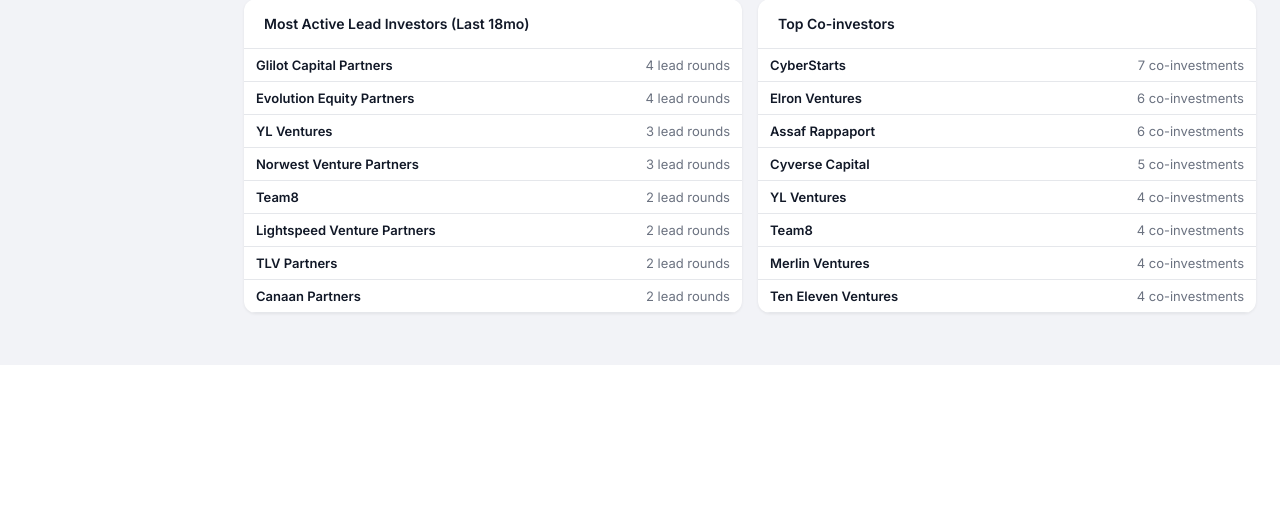
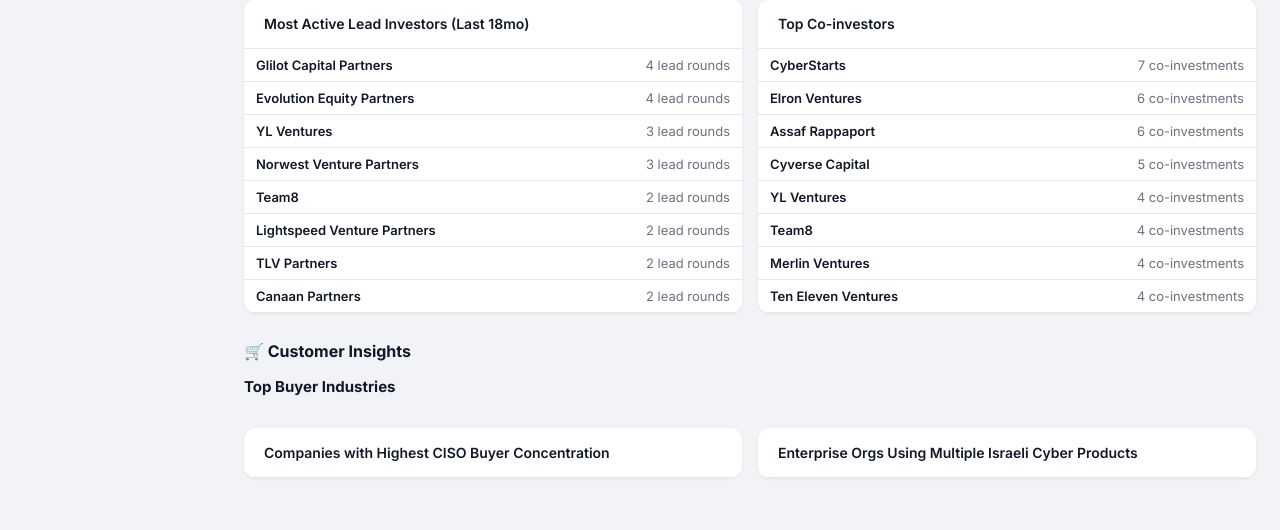
Before and after one commit to sophieb-web/lama-dashboard, a Flask app: page /intelligence in a window 1280 px wide. Shown: the part 1974-2504 px from the top of the page. Before the commit the page ends 2339 px from the top, so only its background shows below. Run offline with Flask 3, Linux system fonts and the light colour scheme.

Commit message:
feat: add customer intelligence — 952 testimonials across 162 companies
- Add Lama_Customer_Profiles.xlsx and Lama_Company_Customer_Profiles.xlsx to data/
- New customer_loader.py: loads company profiles, overlap, and industry analysis
- data_loader.py: merges thesis_alignment_score, top_industries, top_buyer_roles,
  ciso_count, thesis_quote, key_customer_orgs into every company object
- Company panel: new Customer Intelligence section with testimonial count, CISO
  count, thesis alignment dot-score, industry/role chips, key orgs, and best quote
- Map + Companies: new Thesis Aligned filter (shows 80 companies with score > 0)
- Intelligence page: new Customer Insights section — top buyer industries grid,
  CISO concentration table, enterprise overlap table

Co-Authored-By: Claude Sonnet 4.6 <noreply@anthropic.com>

```diff
--- a/lama_dashboard/app.py
+++ b/lama_dashboard/app.py
@@ -4,10 +4,12 @@ from flask import Flask, render_template, jsonify, request
 
 from data_loader import load_data, get_companies, get_stats, get_investors, get_taxonomy, get_raw_df, SECTOR_COLORS, LAMA_PORTFOLIO
 from context_loader import load_context, get_combined_context
+from customer_loader import load_customer_profiles, get_overlap_data, get_industry_data
 
 app = Flask(__name__)
 
 # Load everything at startup
+load_customer_profiles()
 load_data()
 load_context()
 
@@ -145,7 +147,20 @@ def investors_page():
 @app.route("/intelligence")
 def intelligence_page():
     stats = get_stats()
-    return render_template("intelligence.html", stats=stats)
+    companies = get_companies()
+
+    # CISO buyer concentration — top 10 companies by CISO count
+    ciso_cos = sorted(
+        [{"name": c["name"], "ciso_count": c["ciso_count"], "sector": c["sector"],
+          "total_testimonials": c["total_testimonials"]}
+         for c in companies if c.get("ciso_count", 0) > 0],
+        key=lambda x: -x["ciso_count"]
+    )[:10]
+
+    return render_template("intelligence.html", stats=stats,
+                           overlap=get_overlap_data()[:20],
+                           industries=get_industry_data(),
+                           ciso_cos=ciso_cos)
 
 
 @app.route("/deals")
--- a/lama_dashboard/static/js/app.js
+++ b/lama_dashboard/static/js/app.js
@@ -154,13 +154,86 @@ function renderCompanyPanel(c) {
     html += `</div></div>`;
   }
 
-  // Customers
-  const customers = clean(c.customers, '');
-  if (customers) {
+  // Customer Intelligence (from testimonials data)
+  const hasTestimonials = c.total_testimonials && c.total_testimonials > 0;
+  if (hasTestimonials) {
+    const score = c.thesis_alignment_score || 0;
+    const scoreColor = score >= 7 ? '#10B981' : score >= 4 ? '#F59E0B' : '#6B7280';
+    const scoreDots = Array.from({length: 10}, (_, i) =>
+      `<span style="display:inline-block;width:10px;height:10px;border-radius:50%;margin:1px;background:${i < score ? scoreColor : '#E5E7EB'}"></span>`
+    ).join('');
+
+    const industries = (c.top_industries || []).slice(0, 4);
+    const roles = (c.top_buyer_roles || []).slice(0, 4);
+    const quote = clean(c.thesis_quote, '');
+    const orgs = clean(c.key_customer_orgs, '');
+    const legacy = clean(c.customers, '');
+
     html += `<div class="panel-section">
-      <div class="panel-section-title">Customers</div>
-      <div style="font-size:13px;color:var(--text-muted)">${escHtml(customers)}</div>
-    </div>`;
+      <div class="panel-section-title">Customer Intelligence</div>
+      <div style="display:flex;gap:12px;margin-bottom:10px;flex-wrap:wrap">
+        <div style="background:var(--bg-light);border-radius:8px;padding:8px 12px;text-align:center;min-width:70px">
+          <div style="font-size:20px;font-weight:700;color:var(--text)">${c.total_testimonials}</div>
+          <div style="font-size:11px;color:var(--text-muted)">Testimonials</div>
+        </div>
+        <div style="background:var(--bg-light);border-radius:8px;padding:8px 12px;text-align:center;min-width:70px">
+          <div style="font-size:20px;font-weight:700;color:#0EA5E9">${c.ciso_count || 0}</div>
+          <div style="font-size:11px;color:var(--text-muted)">CISO Quotes</div>
+        </div>
+        <div style="background:var(--bg-light);border-radius:8px;padding:8px 14px">
+          <div style="font-size:11px;color:var(--text-muted);margin-bottom:4px">Thesis Alignment</div>
+          <div>${scoreDots}</div>
+          <div style="font-size:11px;color:${scoreColor};font-weight:600">${score}/10</div>
+        </div>
+      </div>`;
+
+    if (industries.length) {
+      html += `<div style="margin-bottom:8px">
+        <div style="font-size:11px;color:var(--text-muted);text-transform:uppercase;letter-spacing:.5px;margin-bottom:4px">Top Customer Industries</div>
+        <div style="display:flex;flex-wrap:wrap;gap:4px">
+          ${industries.map(i => `<span style="background:#EDE9FE;color:#6D28D9;border-radius:4px;padding:2px 7px;font-size:12px">${escHtml(i)}</span>`).join('')}
+        </div>
+      </div>`;
+    }
+
+    if (roles.length) {
+      html += `<div style="margin-bottom:8px">
+        <div style="font-size:11px;color:var(--text-muted);text-transform:uppercase;letter-spacing:.5px;margin-bottom:4px">Top Buyer Roles</div>
+        <div style="display:flex;flex-wrap:wrap;gap:4px">
+          ${roles.map(r => `<span style="background:#E0F2FE;color:#0369A1;border-radius:4px;padding:2px 7px;font-size:12px">${escHtml(r)}</span>`).join('')}
+        </div>
+      </div>`;
+    }
+
+    if (orgs) {
+      html += `<div style="margin-bottom:8px">
+        <div style="font-size:11px;color:var(--text-muted);text-transform:uppercase;letter-spacing:.5px;margin-bottom:4px">Key Customer Orgs</div>
+        <div style="font-size:12px;color:var(--text)">${escHtml(orgs)}</div>
+      </div>`;
+    } else if (legacy) {
+      html += `<div style="margin-bottom:8px">
+        <div style="font-size:11px;color:var(--text-muted);text-transform:uppercase;letter-spacing:.5px;margin-bottom:4px">Known Customers</div>
+        <div style="font-size:12px;color:var(--text)">${escHtml(legacy)}</div>
+      </div>`;
+    }
+
+    if (quote) {
+      html += `<div style="border-left:3px solid ${scoreColor};padding:8px 10px;background:var(--bg-light);border-radius:0 6px 6px 0;margin-top:6px">
+        <div style="font-size:11px;color:var(--text-muted);margin-bottom:4px">Best thesis-aligned quote</div>
+        <div style="font-size:12px;color:var(--text);font-style:italic">"${escHtml(quote.slice(0, 240))}${quote.length > 240 ? '…' : ''}"</div>
+      </div>`;
+    }
+
+    html += `</div>`;
+  } else {
+    // Fall back to plain customers field if no testimonial data
+    const customers = clean(c.customers, '');
+    if (customers) {
+      html += `<div class="panel-section">
+        <div class="panel-section-title">Customers</div>
+        <div style="font-size:13px;color:var(--text-muted)">${escHtml(customers)}</div>
+      </div>`;
+    }
   }
 
   // Angels
--- a/lama_dashboard/static/js/bubble_map.js
+++ b/lama_dashboard/static/js/bubble_map.js
@@ -201,13 +201,15 @@ function applyMapFilters() {
   const year = parseInt(document.getElementById('filter-year').value) || 0;
   const military = document.getElementById('filter-military').value;
   const portfolioOnly = document.getElementById('filter-portfolio').checked;
+  const thesisAligned = document.getElementById('filter-thesis-aligned').checked;
   const search = document.getElementById('global-search').value.toLowerCase();
 
-  currentFilters = { sector, stage, year, military, portfolio: portfolioOnly, search };
+  currentFilters = { sector, stage, year, military, portfolio: portfolioOnly, thesisAligned, search };
 
   let filtered = allCompanies.filter(c => {
     if (c.is_portfolio) return true;  // Never hide portfolio
     if (portfolioOnly) return false;
+    if (thesisAligned && !(c.thesis_alignment_score > 0)) return false;
     if (sector && c.sector !== sector) return false;
     if (!sectorToggle[c.sector]) return false;
     if (stage && c.stage !== stage) return false;
@@ -235,6 +237,7 @@ function resetMapFilters() {
   document.getElementById('filter-year').value = '';
   document.getElementById('filter-military').value = '';
   document.getElementById('filter-portfolio').checked = false;
+  document.getElementById('filter-thesis-aligned').checked = false;
   document.getElementById('global-search').value = '';
   Object.keys(sectorToggle).forEach(s => sectorToggle[s] = true);
   document.querySelectorAll('.legend-item').forEach(el => el.style.opacity = '1');
--- a/lama_dashboard/static/js/charts.js
+++ b/lama_dashboard/static/js/charts.js
@@ -254,12 +254,62 @@ function escHtml(s) {
   return String(s||'').replace(/&/g,'&amp;').replace(/</g,'&lt;').replace(/>/g,'&gt;');
 }
 
+// ── Customer Insights ────────────────────────────────────────────────────────
+
+function renderCustomerInsights() {
+  // Industry cards
+  const container = document.getElementById('industry-cards');
+  if (container && typeof CUSTOMER_INDUSTRIES !== 'undefined') {
+    const top = CUSTOMER_INDUSTRIES.slice(0, 12);
+    const maxCos = Math.max(...top.map(i => i.companies_serving), 1);
+    container.innerHTML = top.map(ind => {
+      const pct = Math.round(ind.companies_serving / maxCos * 100);
+      return `<div style="background:var(--bg-light);border-radius:8px;padding:12px 14px">
+        <div style="font-weight:600;font-size:13px;margin-bottom:6px">${escHtml(ind.industry)}</div>
+        <div style="background:#E5E7EB;border-radius:4px;height:6px;margin-bottom:6px">
+          <div style="background:#6366F1;border-radius:4px;height:6px;width:${pct}%"></div>
+        </div>
+        <div style="display:flex;justify-content:space-between;font-size:12px;color:var(--text-muted)">
+          <span>${ind.companies_serving} companies</span>
+          <span>${ind.testimonials} testimonials</span>
+        </div>
+        <div style="font-size:11px;color:var(--text-muted);margin-top:4px;white-space:nowrap;overflow:hidden;text-overflow:ellipsis" title="${escHtml(ind.key_roles)}">${escHtml(ind.key_roles.split(',')[0] || '')}</div>
+      </div>`;
+    }).join('');
+  }
+
+  // CISO concentration table
+  const cisoEl = document.getElementById('ciso-cos-table');
+  if (cisoEl && typeof CISO_COS !== 'undefined') {
+    cisoEl.innerHTML = `<tbody>${CISO_COS.map(c =>
+      `<tr>
+        <td style="cursor:pointer;color:var(--purple)" onclick="openCompanyPanel && openCompanyPanel('${escHtml(c.name)}')">${escHtml(c.name)}</td>
+        <td>${c.ciso_count} CISO${c.ciso_count !== 1 ? 's' : ''}</td>
+        <td style="color:var(--text-muted)">${c.total_testimonials} total</td>
+      </tr>`
+    ).join('')}</tbody>`;
+  }
+
+  // Overlap table
+  const overlapEl = document.getElementById('overlap-table');
+  if (overlapEl && typeof CUSTOMER_OVERLAP !== 'undefined') {
+    overlapEl.innerHTML = `<tbody>${CUSTOMER_OVERLAP.slice(0, 10).map(o =>
+      `<tr>
+        <td><strong>${escHtml(o.organization)}</strong><br><span style="font-size:11px;color:var(--text-muted)">${escHtml(o.industry)}</span></td>
+        <td style="white-space:nowrap">${o.count} products</td>
+        <td style="font-size:11px;color:var(--text-muted);max-width:160px">${escHtml(o.companies)}</td>
+      </tr>`
+    ).join('')}</tbody>`;
+  }
+}
+
 // ── Init ─────────────────────────────────────────────────────────────────────
 
 window.addEventListener('load', () => {
   buildFundingCharts();
   buildSectorCharts();
   buildInvestorActivity();
+  renderCustomerInsights();
 
   fetch('/api/companies')
     .then(r => r.json())
--- a/lama_dashboard/static/js/companies_table.js
+++ b/lama_dashboard/static/js/companies_table.js
@@ -29,10 +29,12 @@ function applyTableFilters() {
   const year = parseInt(document.getElementById('filter-year').value) || 0;
   const military = document.getElementById('filter-military').value;
   const portfolioOnly = document.getElementById('filter-portfolio').checked;
+  const thesisAligned = document.getElementById('filter-thesis-aligned').checked;
   const search = (document.getElementById('global-search').value || '').toLowerCase();
 
   filteredCompanies = allCompanies.filter(c => {
     if (portfolioOnly && !c.is_portfolio) return false;
+    if (thesisAligned && !(c.thesis_alignment_score > 0)) return false;
     if (sector && c.sector !== sector) return false;
     if (stage && c.stage !== stage) return false;
     if (year && c.founding_year && c.founding_year < year) return false;
@@ -165,6 +167,7 @@ function resetTableFilters() {
   document.getElementById('filter-year').value = '';
   document.getElementById('filter-military').value = '';
   document.getElementById('filter-portfolio').checked = false;
+  document.getElementById('filter-thesis-aligned').checked = false;
   document.getElementById('global-search').value = '';
   applyTableFilters();
 }
--- a/lama_dashboard/templates/intelligence.html
+++ b/lama_dashboard/templates/intelligence.html
@@ -118,6 +118,33 @@
   </div>
 </div>
 
+<!-- F: Customer Insights -->
+<div class="intel-section">
+  <h2>🛒 Customer Insights</h2>
+
+  <!-- F1: Top buyer industries -->
+  <div style="margin-bottom:20px">
+    <h3 style="font-size:15px;margin-bottom:12px">Top Buyer Industries</h3>
+    <div style="display:grid;grid-template-columns:repeat(auto-fill,minmax(200px,1fr));gap:10px" id="industry-cards"></div>
+  </div>
+
+  <!-- F2: CISO concentration + Overlap -->
+  <div style="display:grid;grid-template-columns:1fr 1fr;gap:16px">
+    <div class="card">
+      <div class="card-header">Companies with Highest CISO Buyer Concentration</div>
+      <div class="card-body" style="padding:0">
+        <table class="hot-table" id="ciso-cos-table"></table>
+      </div>
+    </div>
+    <div class="card">
+      <div class="card-header">Enterprise Orgs Using Multiple Israeli Cyber Products</div>
+      <div class="card-body" style="padding:0">
+        <table class="hot-table" id="overlap-table"></table>
+      </div>
+    </div>
+  </div>
+</div>
+
 {% endblock %}
 
 {% block scripts %}
@@ -126,6 +153,9 @@
   const SECTOR_BREAKDOWN = {{ stats.sector_breakdown | tojson }};
   const SECTOR_COLORS_MAP = {{ stats.sector_colors | tojson }};
   const STATS = {{ stats | tojson }};
+  const CUSTOMER_INDUSTRIES = {{ industries | tojson }};
+  const CISO_COS = {{ ciso_cos | tojson }};
+  const CUSTOMER_OVERLAP = {{ overlap | tojson }};
 </script>
 <script src="/static/js/charts.js"></script>
 {% endblock %}
```
Also changed, not shown: lama_dashboard/customer_loader.py (added, +113 -0 lines), lama_dashboard/data_loader.py (+15 -0 lines), lama_dashboard/templates/companies.html (+7 -0 lines), lama_dashboard/templates/map.html (+7 -0 lines), 2 other files.
